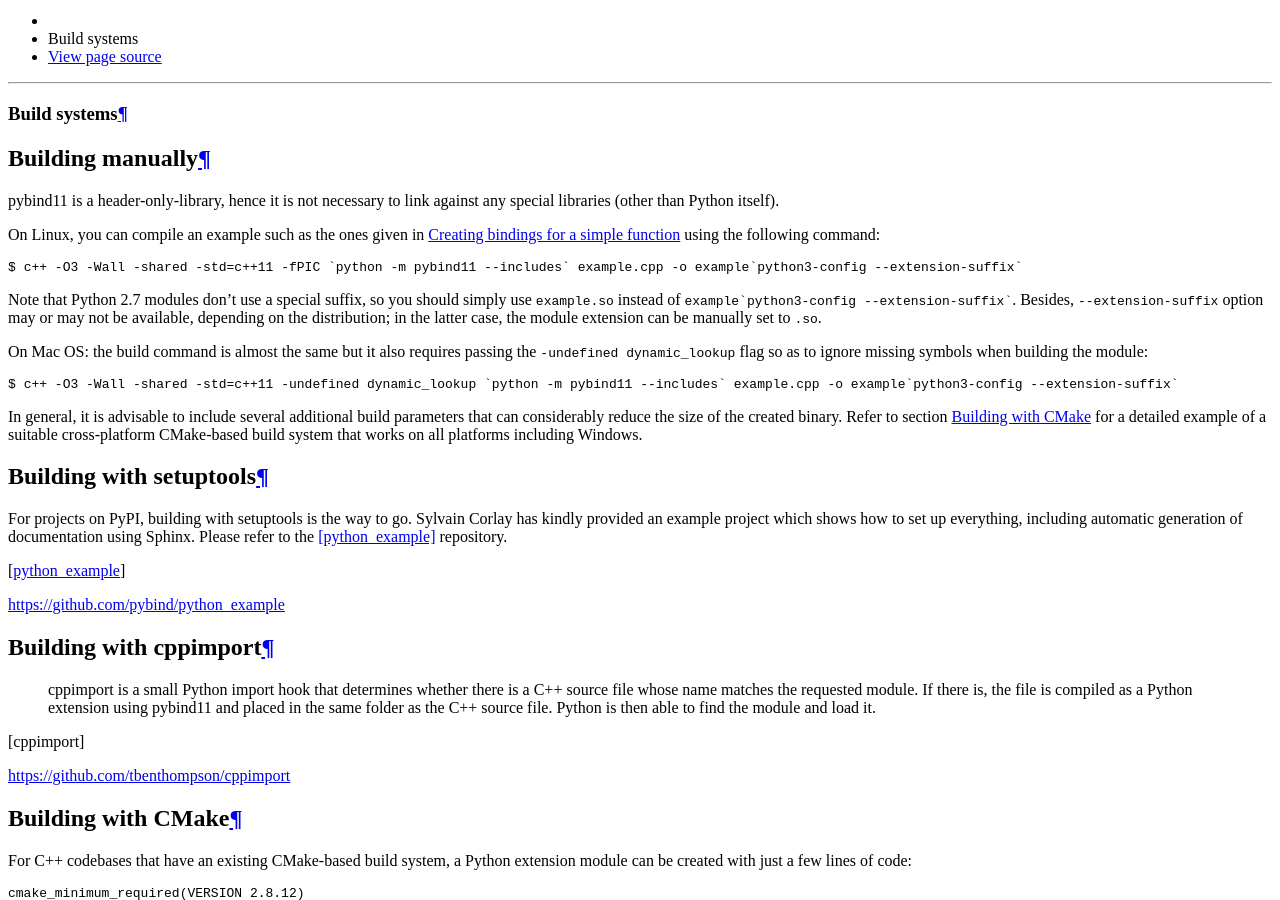
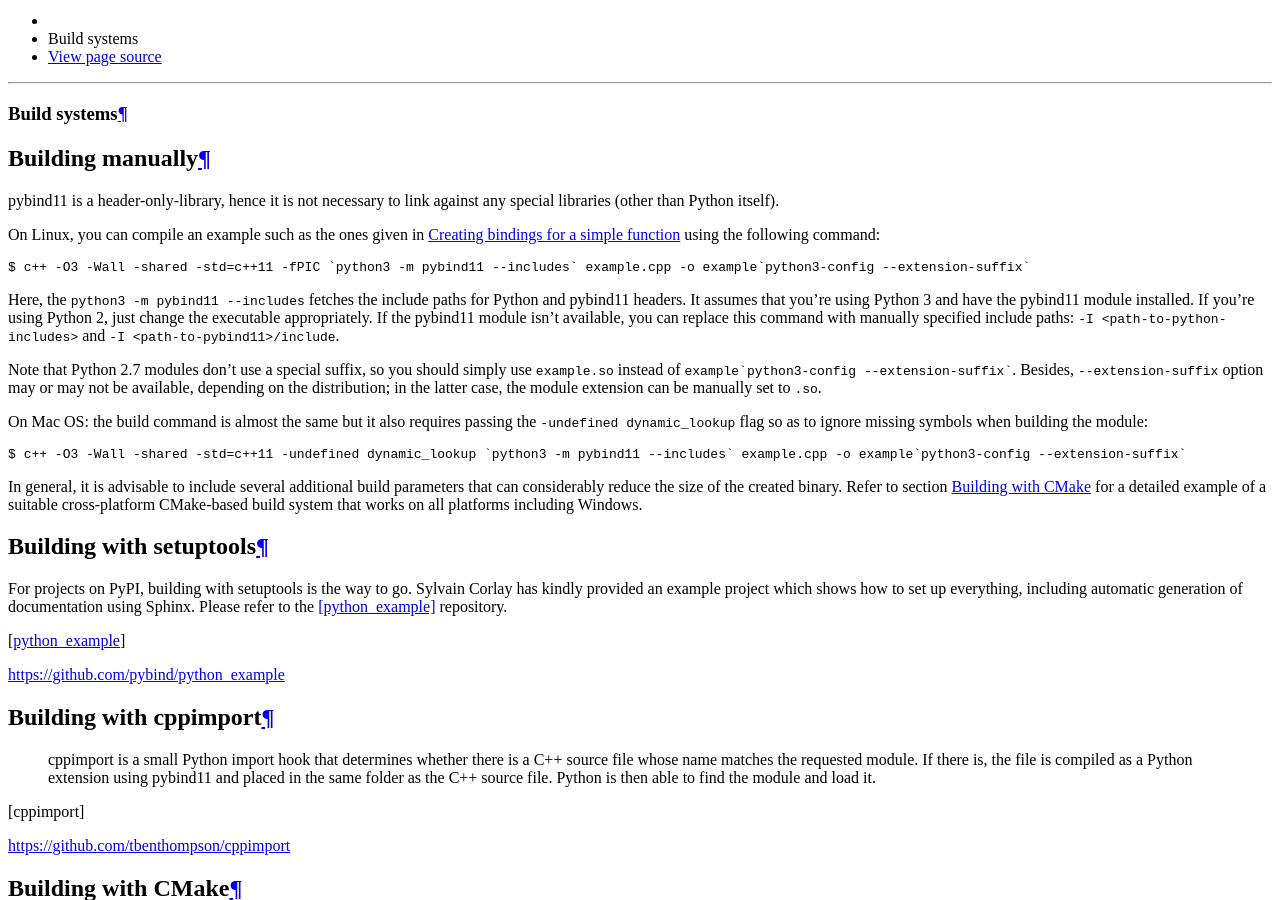
Before and after one commit to pybind/pybind11, a Sphinx documentation site: the page built from docs/compiling.rst, in a window 1280 px wide and 900 px high, scrolled down 755 px. Built offline with Sphinx 7.4.7 and the Read the Docs theme 2.0.0, drawn with Linux system fonts in a browser that asks for light colours.

Commit message:
Use python3 executable and explain ``pybind11 --includes``
[skip ci]

````diff
--- a/docs/compiling.rst
+++ b/docs/compiling.rst
@@ -14,7 +14,14 @@ On Linux, you can compile an example such as the ones given in
 
 .. code-block:: bash
 
-    $ c++ -O3 -Wall -shared -std=c++11 -fPIC `python -m pybind11 --includes` example.cpp -o example`python3-config --extension-suffix`
+    $ c++ -O3 -Wall -shared -std=c++11 -fPIC `python3 -m pybind11 --includes` example.cpp -o example`python3-config --extension-suffix`
+
+Here, the ``python3 -m pybind11 --includes`` fetches the include paths for
+Python and pybind11 headers. It assumes that you're using Python 3 and have
+the pybind11 module installed. If you're using Python 2, just change the
+executable appropriately. If the pybind11 module isn't available, you can
+replace this command with manually specified include paths:
+``-I <path-to-python-includes>`` and  ``-I <path-to-pybind11>/include``.
 
 Note that Python 2.7 modules don't use a special suffix, so you should simply
 use ``example.so`` instead of ``example`python3-config --extension-suffix```.
@@ -28,7 +35,7 @@ building the module:
 
 .. code-block:: bash
 
-    $ c++ -O3 -Wall -shared -std=c++11 -undefined dynamic_lookup `python -m pybind11 --includes` example.cpp -o example`python3-config --extension-suffix`
+    $ c++ -O3 -Wall -shared -std=c++11 -undefined dynamic_lookup `python3 -m pybind11 --includes` example.cpp -o example`python3-config --extension-suffix`
 
 In general, it is advisable to include several additional build parameters
 that can considerably reduce the size of the created binary. Refer to section
````
